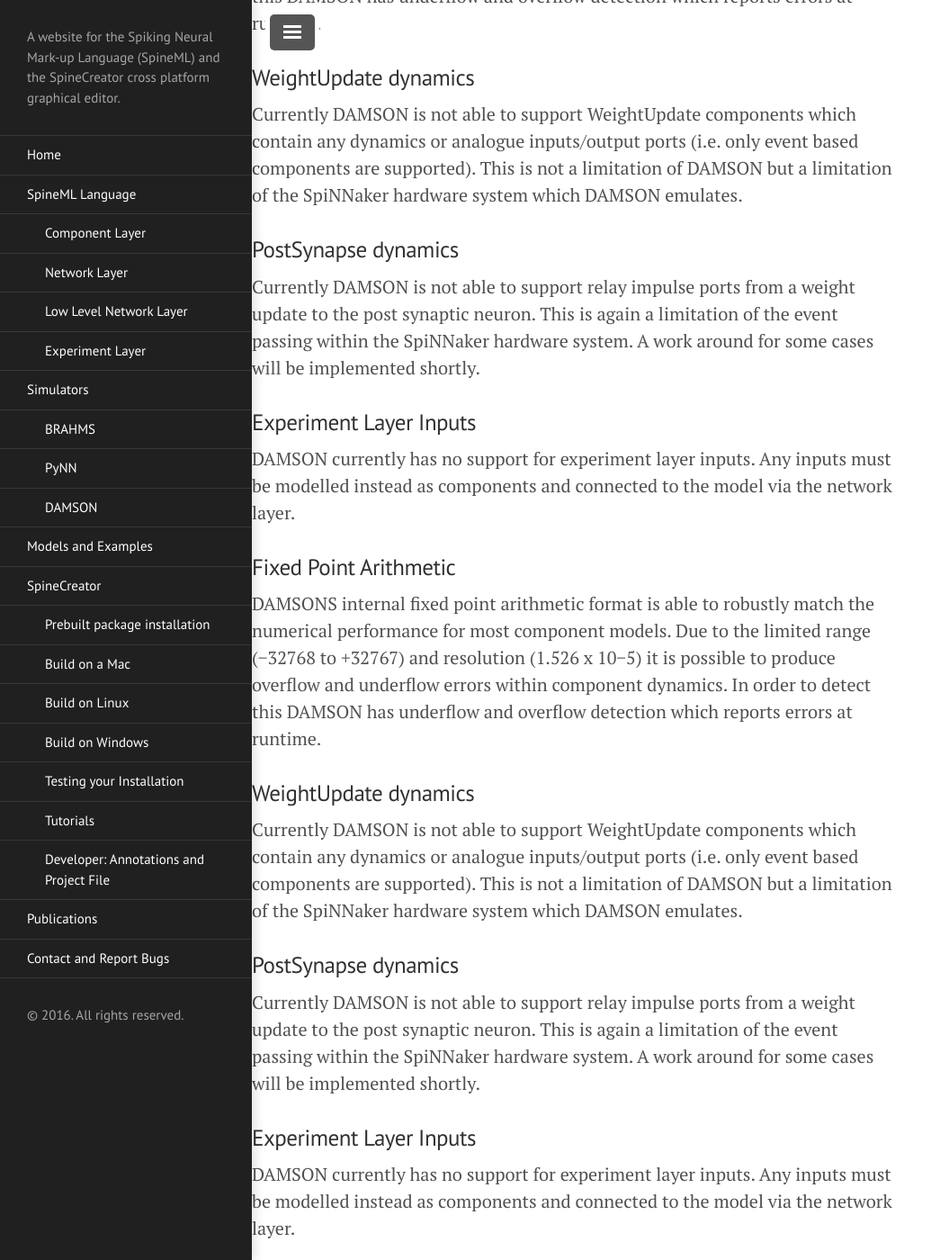
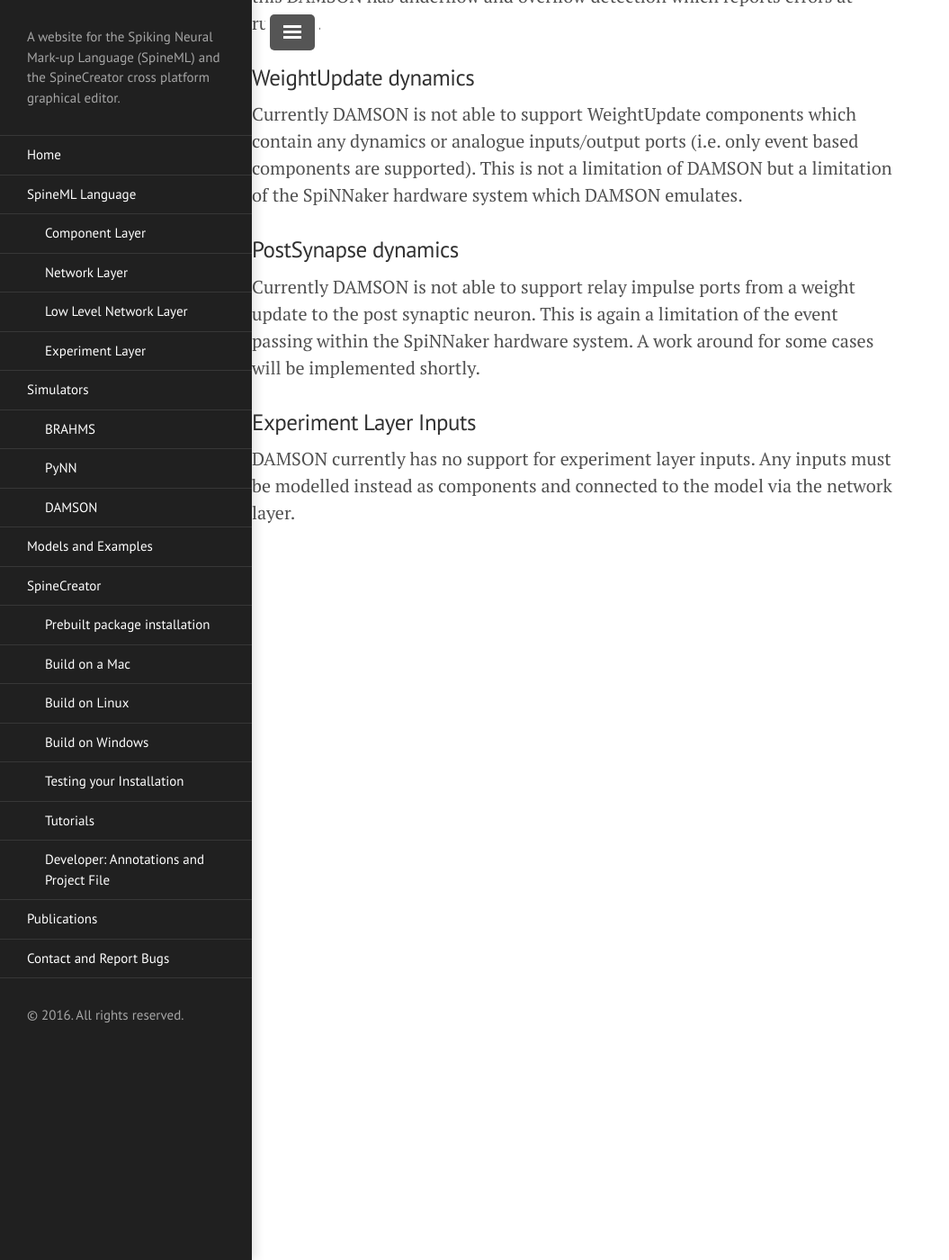
Before and after one commit to SpineML/spineml.github.io, a Jekyll site: the page built from simulators/damson/index.md, in a window 1280 px wide and 1400 px high, scrolled down 2005 px. Shown: the whole window at 90% size, without its empty margins (0-1055 px from the left). Built offline with Jekyll 4.4.1, drawn with Linux system fonts in a browser that asks for light colours; nearby versions of some CDN libraries; library files that are not in the unit come from our copies.

Commit message:
Update index.md

```diff
--- a/simulators/damson/index.md
+++ b/simulators/damson/index.md
@@ -60,21 +60,6 @@ Currently DAMSON is not able to support relay impulse ports from a weight update
 
 DAMSON currently has no support for experiment layer inputs. Any inputs must be modelled instead as components and connected to the model via the network layer.
 
-### Fixed Point Arithmetic
-
-DAMSONS internal fixed point arithmetic format is able to robustly match the numerical performance for most component models. Due to the limited range (−32768 to +32767) and resolution (1.526 x 10−5) it is possible to produce overflow and underflow errors within component dynamics. In order to detect this DAMSON has underflow and overflow detection which reports errors at runtime.
-
-### WeightUpdate dynamics
-
-Currently DAMSON is not able to support WeightUpdate components which contain any dynamics or analogue inputs/output ports (i.e. only event based components are supported). This is not a limitation of DAMSON but a limitation of the SpiNNaker hardware system which DAMSON emulates.
-
-### PostSynapse dynamics
-
-Currently DAMSON is not able to support relay impulse ports from a weight update to the post synaptic neuron. This is again a limitation of the event passing within the SpiNNaker hardware system. A work around for some cases will be implemented shortly.
-
-### Experiment Layer Inputs
-
-DAMSON currently has no support for experiment layer inputs. Any inputs must be modelled instead as components and connected to the model via the network layer.
 
   [dam]: /public/images/Damson.png "fig:damson.png"
   [1]: /public/images/Xml_icon.png "fig:xml_icon.png"
```
